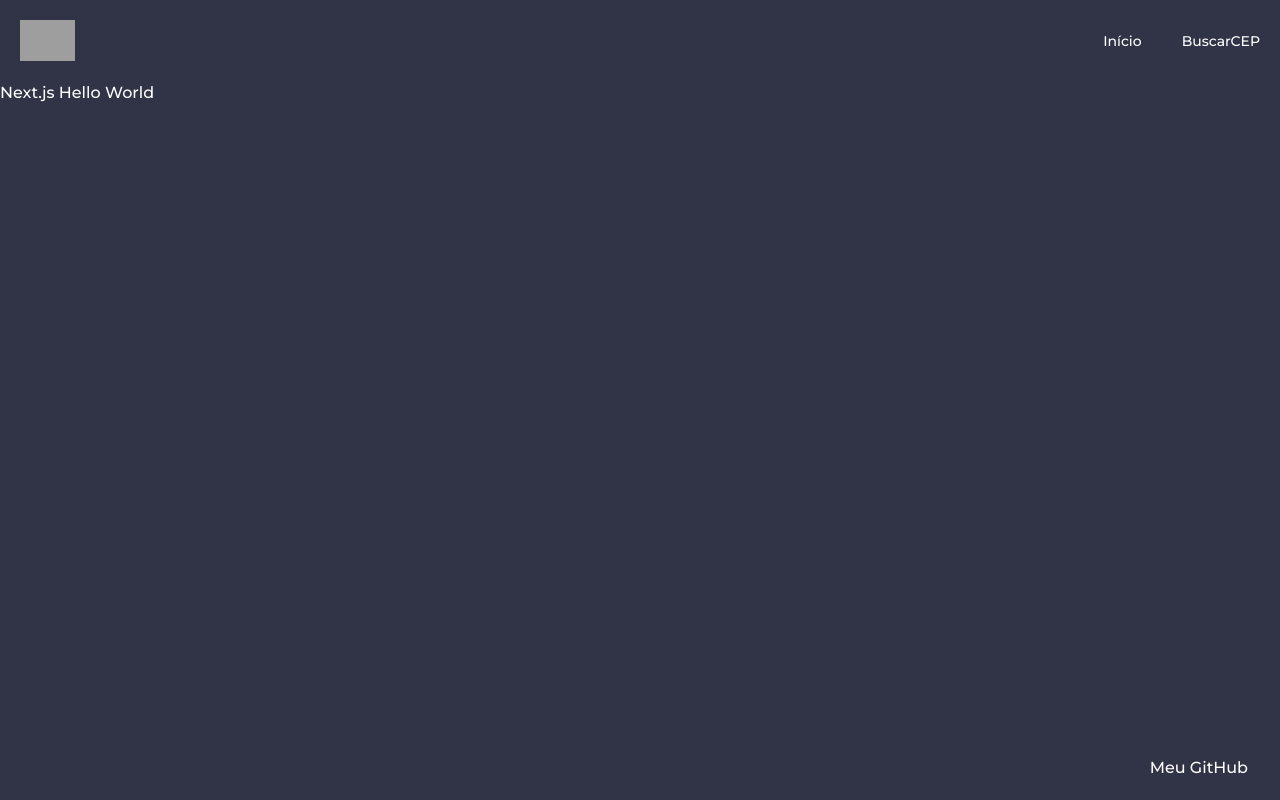
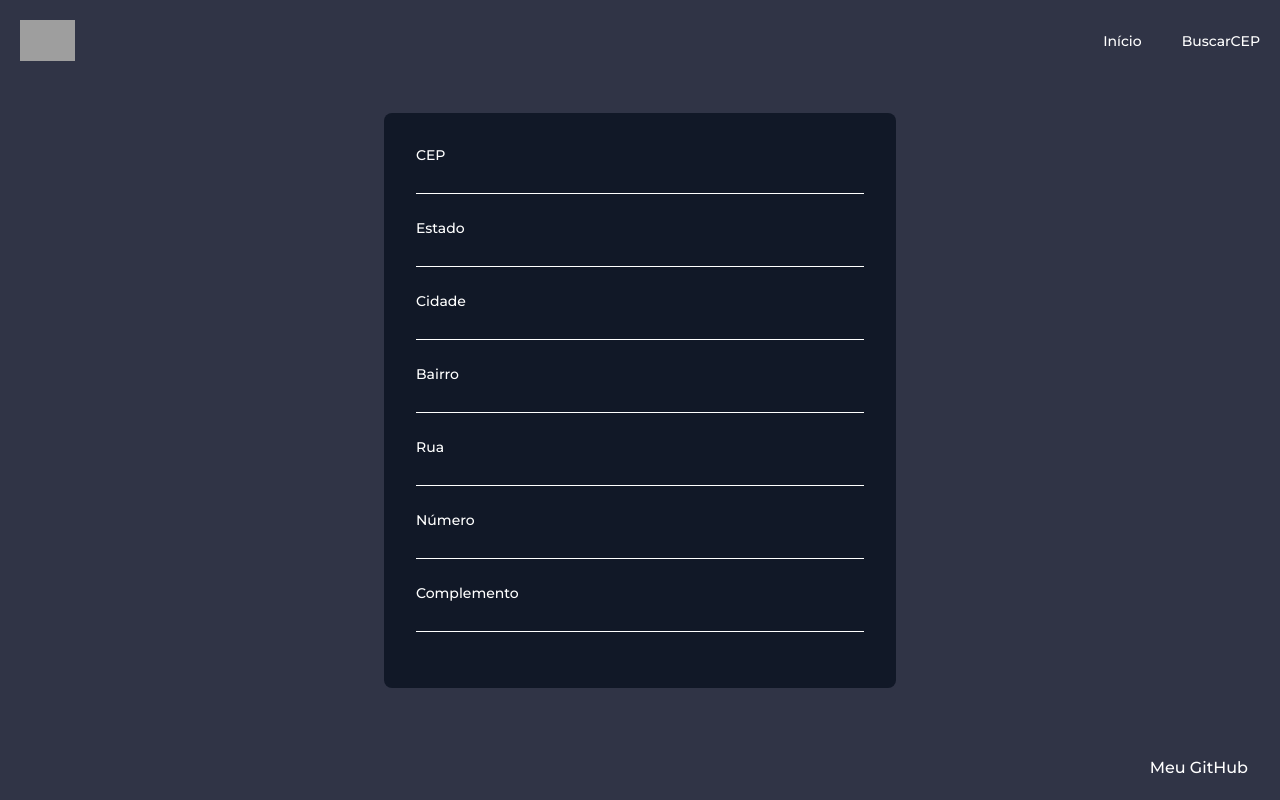
Before and after one commit to pzambao/nextjs-form, a Next.js app: page /search_cep in a window 1280 px wide. Built offline with nearby package versions, Linux system fonts and the light colour scheme; grey boxes are pictures that could not be loaded.

Commit message:
adicao e estilizacao do formulario

```diff
--- a/src/components/commons/Header/Menu.tsx
+++ b/src/components/commons/Header/Menu.tsx
@@ -9,8 +9,8 @@ interface MenuProps {
 
 export const Menu = ({isVisible, onClose}: MenuProps) => {
   return (
-    <div
-      className={`${isVisible ? 'flex' : 'invisible'}
+    <div className={`
+      ${isVisible ? 'flex' : 'invisible'}
       fixed inset-0 w-full h-full bg-black bg-opacity-40 backdrop-blur-sm md:hidden
     `}>
       <div className="w-full h-full bg-h-blue-900 shadow-md py-4 px-5">
--- a/src/pages/search_cep.tsx
+++ b/src/pages/search_cep.tsx
@@ -6,8 +6,43 @@ const SearchCep = () => {
       <Head>
         <title>Buscar CEP | NextJS Form</title>
       </Head>
-      <main>
-        <h1>Next.js Hello World</h1>
+      <main className='flex items-center justify-center p-8'>
+        <form className="h-120 w-128 p-8 bg-gray-900 text-white rounded-lg">
+          <div className='mb-6'>
+            <label htmlFor='cep' className='block text-sm font-medium text-left mb-1'>CEP</label>
+            <input type='text' id='cep' className='w-full bg-transparent border-b border-white focus:outline-none focus:border-white text-white' />
+          </div>
+
+          <div className='mb-6'>
+            <label htmlFor='uf' className='block text-sm font-medium text-left mb-1'>Estado</label>
+            <input type='text' id='uf' className='w-full bg-transparent border-b border-white focus:outline-none focus:border-white text-white' />
+          </div>
+
+          <div className='mb-6'>
+            <label htmlFor='city' className='block text-sm font-medium text-left mb-1'>Cidade</label>
+            <input type='text' id='city' className='w-full bg-transparent border-b border-white focus:outline-none focus:border-white text-white' />
+          </div>
+
+          <div className='mb-6'>
+            <label htmlFor='district' className='block text-sm font-medium text-left mb-1'>Bairro</label>
+            <input type='text' id='district' className='w-full bg-transparent border-b border-white focus:outline-none focus:border-white text-white' />
+          </div>
+
+          <div className='mb-6'>
+            <label htmlFor='street' className='block text-sm font-medium text-left mb-1'>Rua</label>
+            <input type='text' id='street' className='w-full bg-transparent border-b border-white focus:outline-none focus:border-white text-white' />
+          </div>
+
+          <div className='mb-6'>
+            <label htmlFor='number' className='block text-sm font-medium text-left mb-1'>Número</label>
+            <input type='text' id='number' className='w-full bg-transparent border-b border-white focus:outline-none focus:border-white text-white' />
+          </div>
+
+          <div className='mb-6'>
+            <label htmlFor='complement' className='block text-sm font-medium text-left mb-1'>Complemento</label>
+            <input type='text' id='complement' className='w-full bg-transparent border-b border-white focus:outline-none focus:border-white text-white' />
+          </div>
+        </form>
       </main>
     </>
   )
--- a/tailwind.config.ts
+++ b/tailwind.config.ts
@@ -13,6 +13,9 @@ const config: Config = {
         'pz-blue-500': '#8CAAEE',
         'pz-blue-900': '#303446',
       },
+      spacing: {
+        '128': '32rem',
+      },
     },
   },
   plugins: [],
```
Also changed, not shown: package.json (+7 -4 lines).
